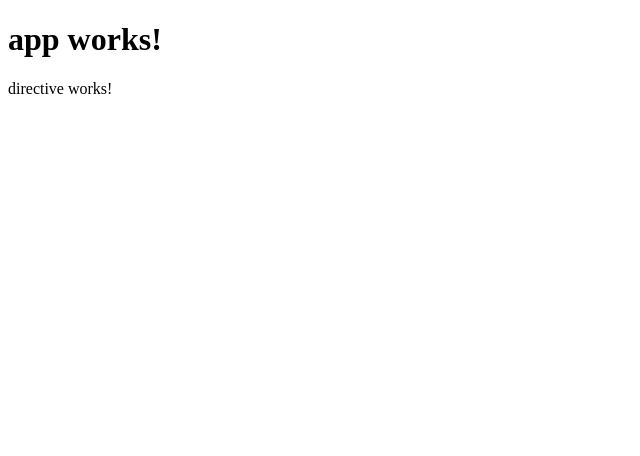
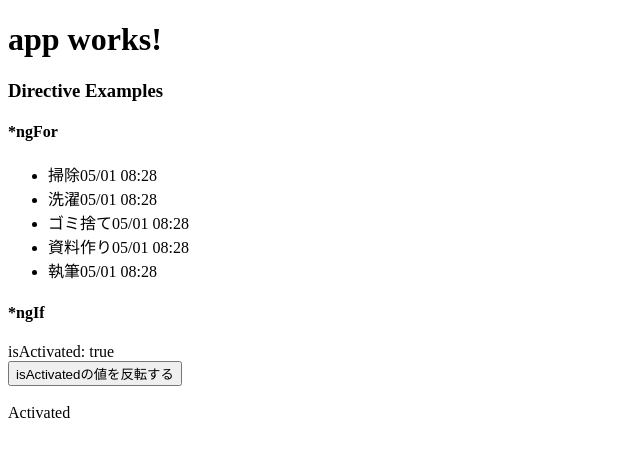
Before and after one commit to iwanaga/angular-tutorial, an Angular app in the folder todo-app/: page /directive in a window 1280 px wide. Shown: the top 456 px of the page, without its empty margins (0-640 px from the left). Built offline with nearby package versions, Linux system fonts and the light colour scheme.

Commit message:
structural directive の例

```diff
--- a/todo-app/src/app/directive/directive.component.html
+++ b/todo-app/src/app/directive/directive.component.html
@@ -1,3 +1,14 @@
-<p>
-  directive works!
-</p>
+<h3>Directive Examples</h3>
+<h4>*ngFor</h4>
+<ul>
+  <li *ngFor="let task of taskList">
+    <span>{{task.name}}</span> <span>{{task.dueDate | date: 'MM/dd hh:mm'}}</span>
+  </li>
+</ul>
+
+<h4>*ngIf</h4>
+<div>isActivated: {{isActivated}}</div>
+<button (click)="switchActivationState()">isActivatedの値を反転する</button>
+<br><br>
+<div *ngIf="isActivated">Activated</div>
+<div *ngIf="!isActivated">Not Activated</div>
--- a/todo-app/src/app/directive/directive.component.ts
+++ b/todo-app/src/app/directive/directive.component.ts
@@ -6,10 +6,22 @@ import { Component, OnInit } from '@angular/core';
   styleUrls: ['./directive.component.css']
 })
 export class DirectiveComponent implements OnInit {
+  taskList = [
+    { id: 1, name: '掃除',    dueDate: new Date() },
+    { id: 2, name: '洗濯',    dueDate: new Date() },
+    { id: 3, name: 'ゴミ捨て', dueDate: new Date() },
+    { id: 4, name: '資料作り', dueDate: new Date() },
+    { id: 5, name: '執筆',    dueDate: new Date() }
+  ];
+
+  isActivated = true;
 
   constructor() { }
 
   ngOnInit() {
   }
 
+  switchActivationState() {
+    this.isActivated = !this.isActivated;
+  }
 }
```
